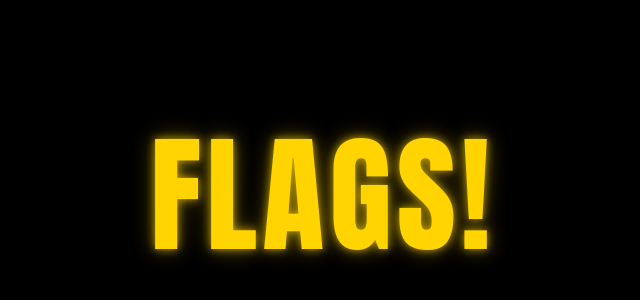
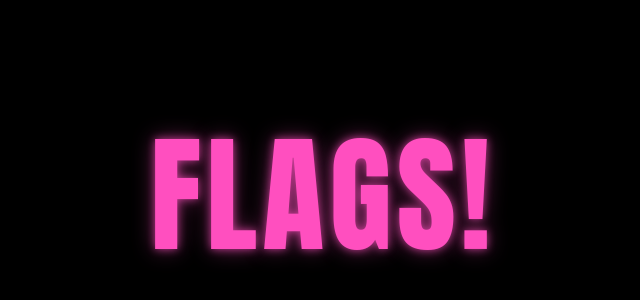
Before and after one commit to elmorei/MFlags2026, a plain HTML site: page index.html in a window 1280 px wide. Shown: the part 484-784 px from the top of the page, without its empty margins (500-1140 px from the left). Drawn offline with Linux system fonts and the light colour scheme.

Commit message:
Change label text color to pink

```diff
--- a/index.html
+++ b/index.html
@@ -36,14 +36,14 @@
         left: 0;
         top: 0;
         margin: 0;
-        color: #ffd400;
+        color: #ff4fbf;
         font-family: Impact, Haettenschweiler, "Arial Narrow Bold", sans-serif;
         font-size: clamp(2rem, 12vw, 8rem);
         line-height: 1;
         letter-spacing: 0.04em;
         text-shadow:
-          0 0 8px rgba(255, 212, 0, 0.7),
-          0 0 22px rgba(255, 212, 0, 0.4);
+          0 0 8px rgba(255, 79, 191, 0.7),
+          0 0 22px rgba(255, 79, 191, 0.4);
         cursor: pointer;
       }
     </style>
```
